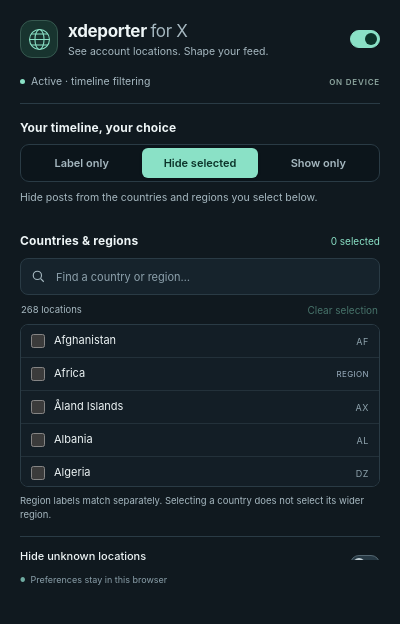
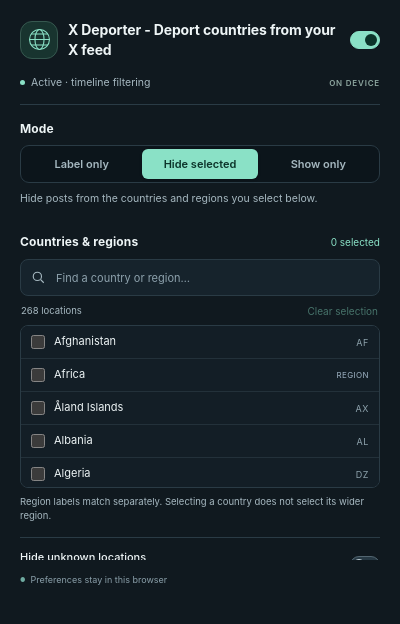
Before and after one commit to ceo-of-slop/xdeporter, a browser extension: page extension/popup.html in a window 400 px wide. Drawn offline with Linux system fonts and the light colour scheme.

Commit message:
Update popup title and mode wording

```diff
--- a/extension/INSTALL.txt
+++ b/extension/INSTALL.txt
@@ -1,4 +1,4 @@
-xdeporter v0.1.2 beta
+xdeporter v0.1.3 beta
 
 1. Extract this ZIP into a permanent folder.
 2. Open brave://extensions in desktop Brave.
--- a/extension/popup.css
+++ b/extension/popup.css
@@ -19,14 +19,12 @@
 button:disabled { cursor: default; opacity: .45; }
 button:focus-visible, input:focus-visible { outline: 2px solid var(--accent); outline-offset: 3px; }
 h1, h2, p { margin: 0; }
-h1 { font-size: 17px; font-weight: 650; letter-spacing: -.35px; line-height: 1.35; }
-h1 span { color: var(--muted); font-weight: 400; }
+h1 { font-size: 14px; font-weight: 650; letter-spacing: -.15px; line-height: 1.4; }
 h2 { font-size: 12px; font-weight: 650; letter-spacing: .15px; }
 .masthead { display: flex; flex-shrink: 0; align-items: center; gap: 10px; padding: 20px 20px 17px; }
 .brand-mark { flex: 0 0 38px; height: 38px; display: grid; place-items: center; border: 1px solid #36584f; border-radius: 12px; background: #18342f; }
 .brand-mark svg { width: 29px; height: 29px; stroke: var(--accent); stroke-width: 1.2; }
-.brand-copy { flex: 1; }
-.brand-copy p { margin-top: 2px; color: var(--muted); font-size: 10.5px; }
+.brand-copy { flex: 1; min-width: 0; }
 main { padding: 0 20px; min-height: 0; overflow-y: auto; scrollbar-width: thin; scrollbar-color: #415764 transparent; }
 .activity-line { display: flex; align-items: center; gap: 6px; padding-bottom: 15px; border-bottom: 1px solid var(--line); color: var(--muted); font-size: 10.5px; }
 .activity-dot { width: 5px; height: 5px; border-radius: 50%; background: var(--accent); flex-shrink: 0; }
--- a/extension/popup.html
+++ b/extension/popup.html
@@ -3,7 +3,7 @@
   <head>
     <meta charset="utf-8">
     <meta name="viewport" content="width=device-width, initial-scale=1">
-    <title>xdeporter</title>
+    <title>X Deporter - Deport countries from your X feed</title>
     <link rel="stylesheet" href="popup.css">
     <script src="core.js" defer></script>
     <script src="popup.js" defer></script>
@@ -13,9 +13,9 @@
       <div class="brand-mark" aria-hidden="true">
         <svg viewBox="0 0 32 32" fill="none"><circle cx="16" cy="16" r="11"/><ellipse cx="16" cy="16" rx="5" ry="11"/><path d="M5 16h22M7 10h18M7 22h18"/></svg>
       </div>
-      <div class="brand-copy"><h1>xdeporter <span>for X</span></h1><p>See account locations. Shape your feed.</p></div>
-      <label class="switch master-switch" title="Enable xdeporter">
-        <input type="checkbox" id="enabled" aria-label="Enable xdeporter" disabled>
+      <div class="brand-copy"><h1>X Deporter - Deport countries from your X feed</h1></div>
+      <label class="switch master-switch" title="Enable X Deporter">
+        <input type="checkbox" id="enabled" aria-label="Enable X Deporter" disabled>
         <span class="switch-track" aria-hidden="true"></span>
       </label>
     </header>
@@ -24,7 +24,7 @@
       <div class="activity-line"><span class="activity-dot" id="activityDot" aria-hidden="true"></span><span id="activityText">Loading your preferences…</span><span class="local-pill">ON DEVICE</span></div>
       <fieldset id="controls" class="controls" disabled>
         <section class="section mode-section" aria-labelledby="modeHeading">
-          <h2 id="modeHeading">Your timeline, your choice</h2>
+          <h2 id="modeHeading">Mode</h2>
           <fieldset class="mode-picker">
             <legend class="sr-only">Country filter mode</legend>
             <label><input type="radio" name="mode" value="off"><span>Label only</span></label>
--- a/package.json
+++ b/package.json
@@ -1,6 +1,6 @@
 {
   "name": "xdeporter",
-  "version": "0.1.2",
+  "version": "0.1.3",
   "private": true,
   "description": "Brave extension for X account-country labels and local feed filtering",
   "scripts": { "test": "node --test tests/*.test.cjs", "test:browser": "node tests/browser.cjs" },
```
Also changed, not shown: README.md, docs/popup.png, extension/manifest.json.
